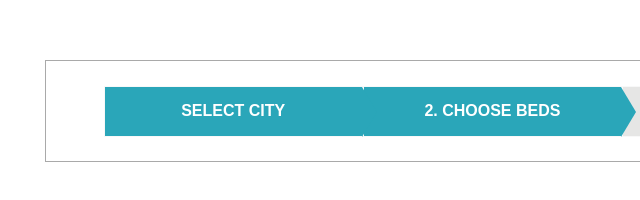
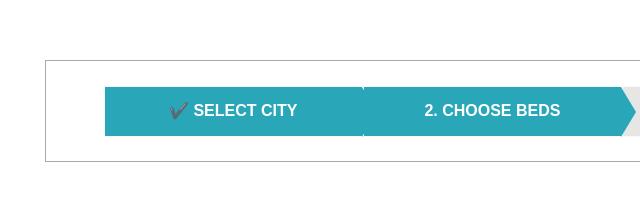
Before and after one commit to george-kirby/bb-breadcrumbs, a plain HTML site: page index.html in a window 1280 px wide. Shown: the full height of the page, 18-658 px from the left. Drawn offline with Linux system fonts and the light colour scheme.

Commit message:
tick emoji

```diff
--- a/index.html
+++ b/index.html
@@ -12,7 +12,7 @@
     <div class="breadcrumbs-container">
         <div class="inner-container">
             <div class="breadcrumb completed">
-                <p> Select City</p>
+                <p>✔️ Select City</p>
             </div>
             <div class="breadcrumb completed">
                 <p>2. Choose Beds</p>
```
